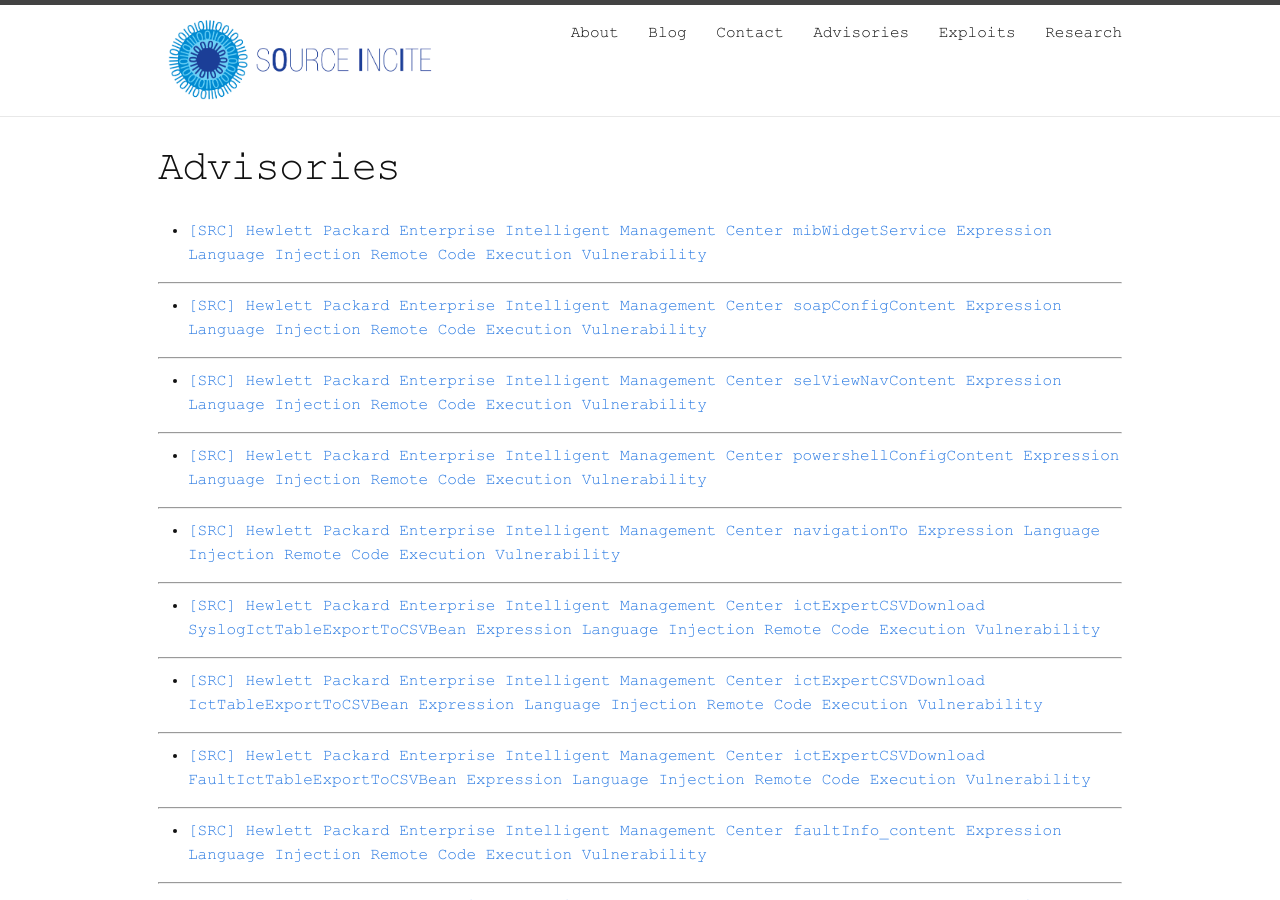
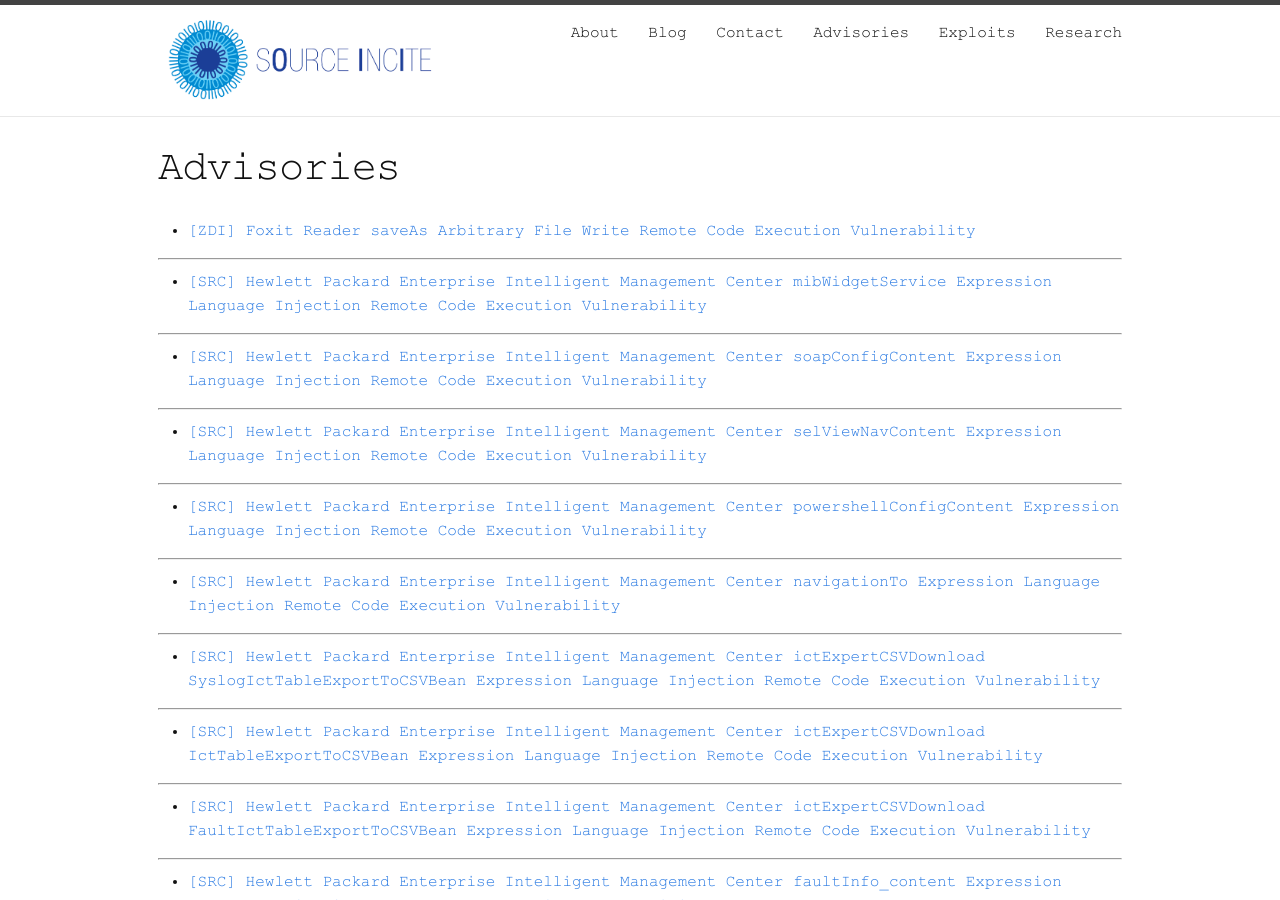
Before and after one commit to sourceincite/sourceincite.github.io, a Jekyll site: the page built from advisories/index.md, in a window 1280 px wide and 900 px high. Built offline with Jekyll 4.4.1, drawn with Linux system fonts in a browser that asks for light colours.

Commit message:
added foxit 0d

```diff
--- a/advisories/index.md
+++ b/advisories/index.md
@@ -4,6 +4,10 @@
 permalink: /advisories/
 ---
 
+* [[ZDI] Foxit Reader saveAs Arbitrary File Write Remote Code Execution Vulnerability](http://www.zerodayinitiative.com/advisories/ZDI-17-692/)
+
+---
+
 * [[SRC] Hewlett Packard Enterprise Intelligent Management Center mibWidgetService Expression Language Injection Remote Code Execution Vulnerability](src-2017-0023)
 
 ---
```
